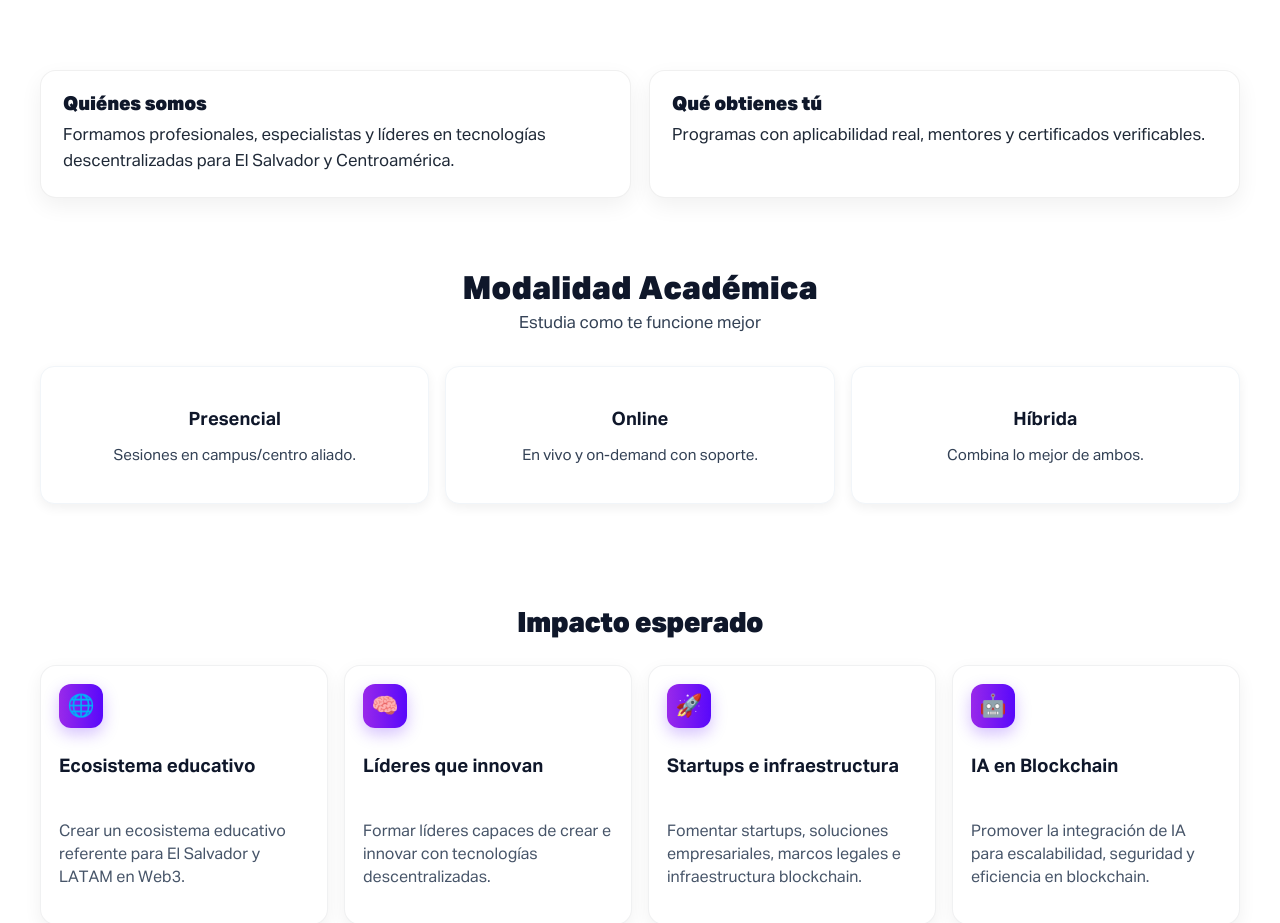
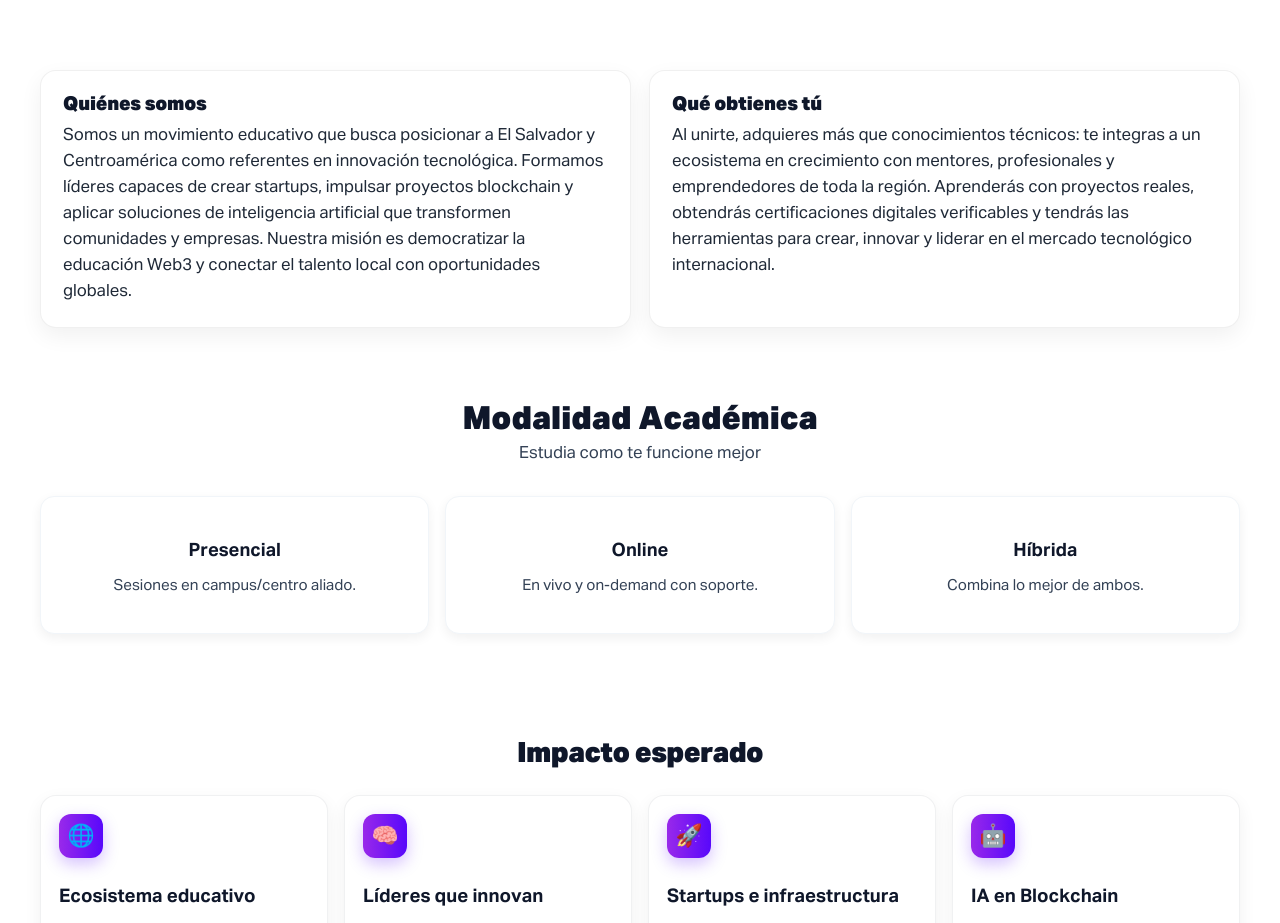
Before and after one commit to diego-s25/rushacademy-landing, a React (Create React App) app: page / in a window 1280 px wide. Shown: the part 969-1892 px from the top of the page. Built offline with nearby package versions, Linux system fonts and the light colour scheme.

Commit message:
Updated ExecSummary

```diff
--- a/src/components/ExecSummary.jsx
+++ b/src/components/ExecSummary.jsx
@@ -1,23 +1,35 @@
-import React from "react"; export default function ExecSummary() { return (
+import React from "react";
+export default function ExecSummary() {
+  return (
     <section id="resumen-ejecutivo" className="exec section">
       <div className="container">
         <div className="exec__grid">
           <article className="exec__card">
             <h3 className="exec__cardTitle">Quiénes somos</h3>
             <p className="exec__body">
-          Formamos profesionales, especialistas y líderes en tecnologías
-          descentralizadas para El Salvador y Centroamérica.
+              Somos un movimiento educativo que busca posicionar a El Salvador y
+              Centroamérica como referentes en innovación tecnológica. Formamos
+              líderes capaces de crear startups, impulsar proyectos blockchain y
+              aplicar soluciones de inteligencia artificial que transformen
+              comunidades y empresas. Nuestra misión es democratizar la
+              educación Web3 y conectar el talento local con oportunidades
+              globales.
             </p>
           </article>
 
           <article className="exec__card">
             <h3 className="exec__cardTitle">Qué obtienes tú</h3>
             <p className="exec__body">
-          Programas con aplicabilidad real, mentores y certificados
-          verificables.
+              Al unirte, adquieres más que conocimientos técnicos: te integras a
+              un ecosistema en crecimiento con mentores, profesionales y
+              emprendedores de toda la región. Aprenderás con proyectos reales,
+              obtendrás certificaciones digitales verificables y tendrás las
+              herramientas para crear, innovar y liderar en el mercado
+              tecnológico internacional.
             </p>
           </article>
         </div>
       </div>
     </section>
-); }
+  );
+}
```
Lines whose indentation alone changed are shown as unchanged.
